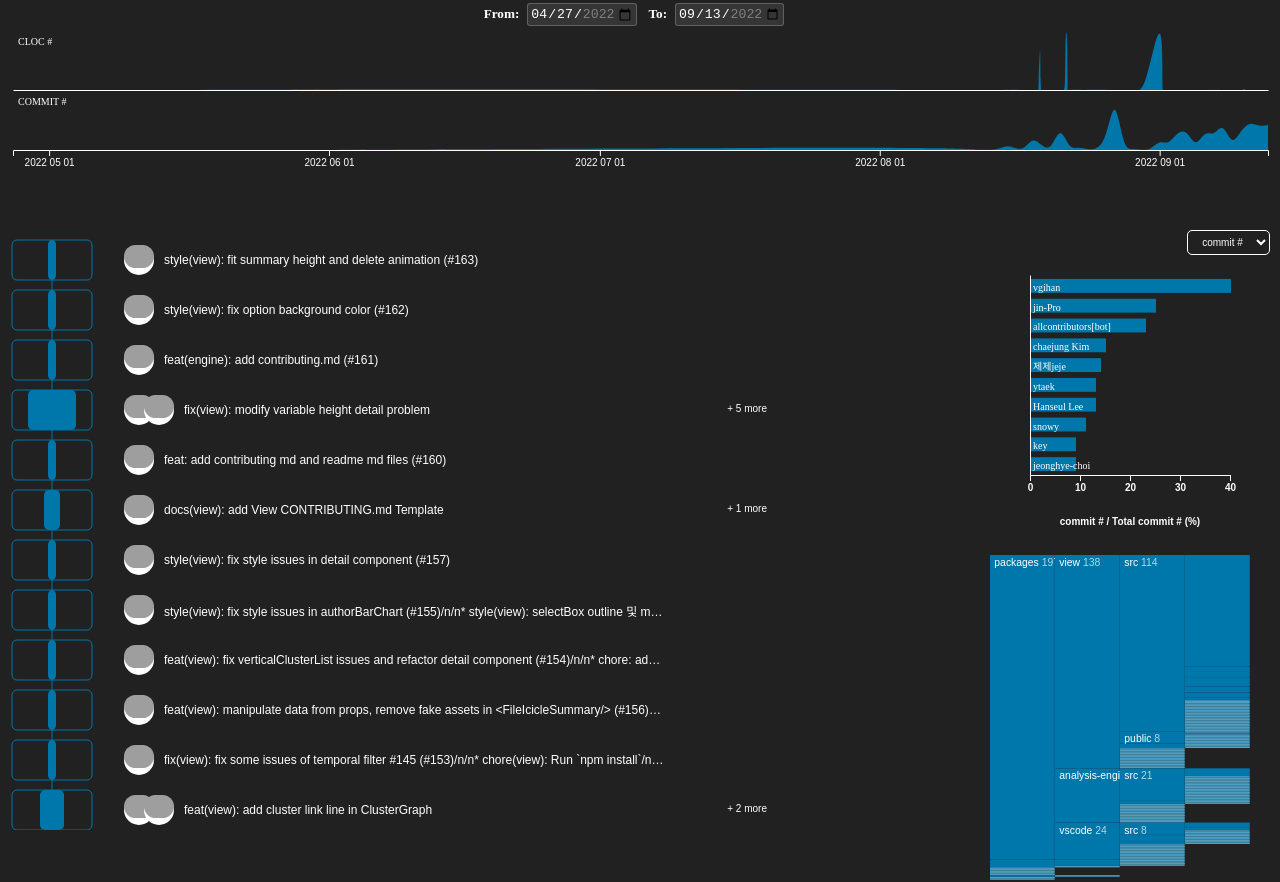
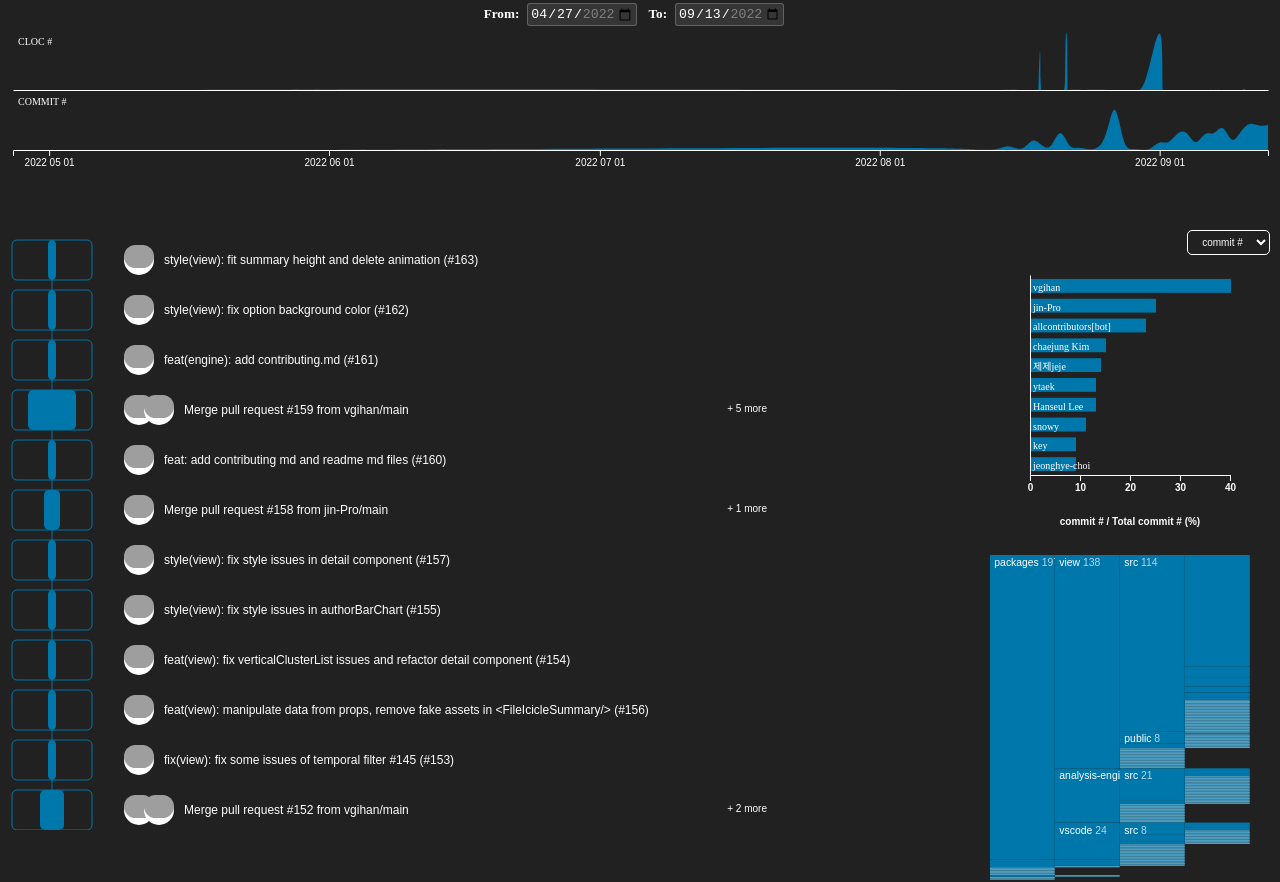
Before and after one commit to githru/githru-vscode-ext, a React (Create React App) app in the folder packages/view/: page / in a window 1280 px wide. Built offline with nearby package versions, Linux system fonts and the light colour scheme; grey boxes are pictures that could not be loaded.

Commit message:
fix(view): cluster 제목 수정

```diff
--- a/packages/view/src/components/VerticalClusterList/Summary/Summary.util.ts
+++ b/packages/view/src/components/VerticalClusterList/Summary/Summary.util.ts
@@ -11,18 +11,9 @@ export function getInitData({ data }: GlobalProps) {
   const clusters: Cluster[] = [];
 
   data.map((clusterNode) => {
-    const { message } =
-      clusterNode.commitNodeList[clusterNode.commitNodeList.length - 1].commit;
+    const { message } = clusterNode.commitNodeList[0].commit;
 
-    let resultMsg =
-      message.indexOf("\n", 0) > -1
-        ? message.slice(0, message.indexOf("\n", 0))
-        : message;
-    resultMsg =
-      resultMsg.indexOf("\n", 0) > -1
-        ? resultMsg.slice(0, message.indexOf("\n", 0))
-        : resultMsg;
-
+    const resultMsg = message.split("/n/n")[0];
     const cluster: Cluster = {
       clusterId: clusterNode.commitNodeList[0].clusterId,
       summary: {
```
